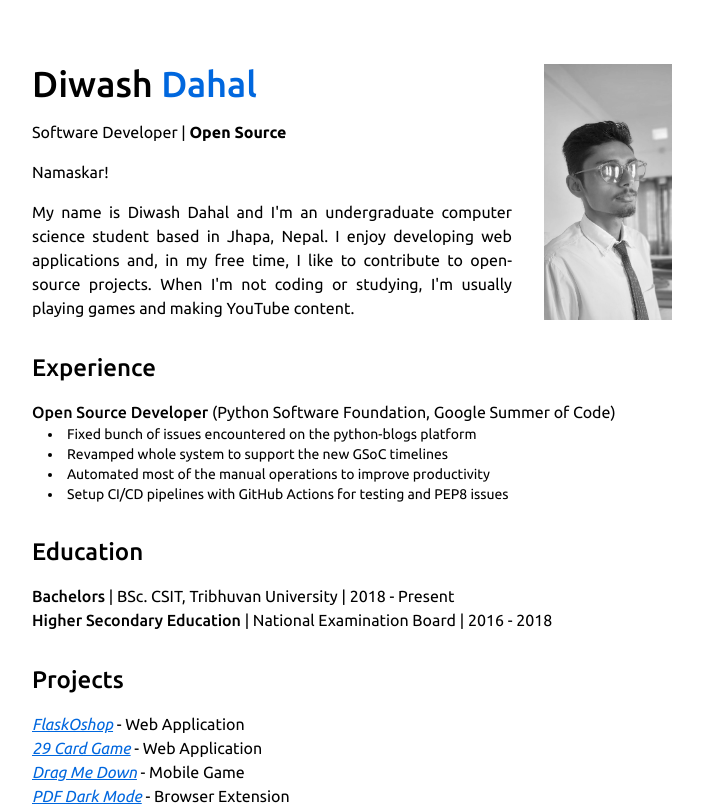
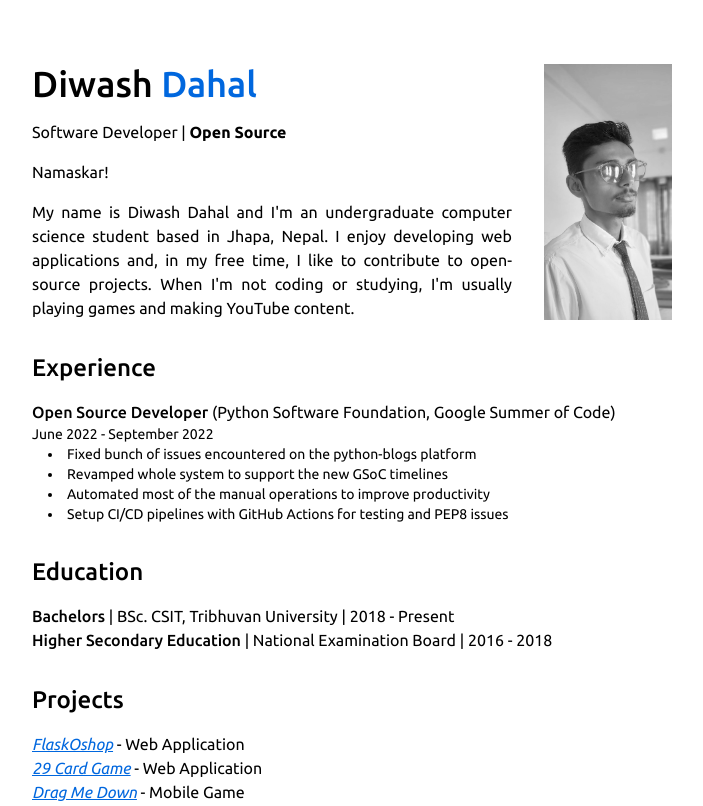
Before and after one commit to diwash007/minimal-portfolio, a Next.js app: page / in a window 1280 px wide. Shown: the top 806 px of the page, without its empty margins (288-991 px from the left). Built offline with nearby package versions, Linux system fonts and the light colour scheme.

Commit message:
add: time on experience

```diff
--- a/src/app/components/Experience.tsx
+++ b/src/app/components/Experience.tsx
@@ -24,6 +24,7 @@ const Experience = () => {
                             <li key={index}>
                                 <span className="font-medium">{job.title}</span>
                                 <span> ({job.company})</span>
+                                <p className='text-sm'>{job.time}</p>
                                 <ul className="list-inside list-disc mx-4">
                                     {job.achievements.map((achievement, index) => (
                                         <li key={index} className='text-sm'>
--- a/src/app/page.tsx
+++ b/src/app/page.tsx
@@ -4,7 +4,7 @@ import Projects from './components/projects';
 import Skills from './components/skills';
 import Social from './components/social';
 import Avatar from '../../assets/images/diwash-dahal.jpg';
-import Experience from './components/Experience';
+import Experience from './components/experience';
 
 const Page = () => {
 
```
